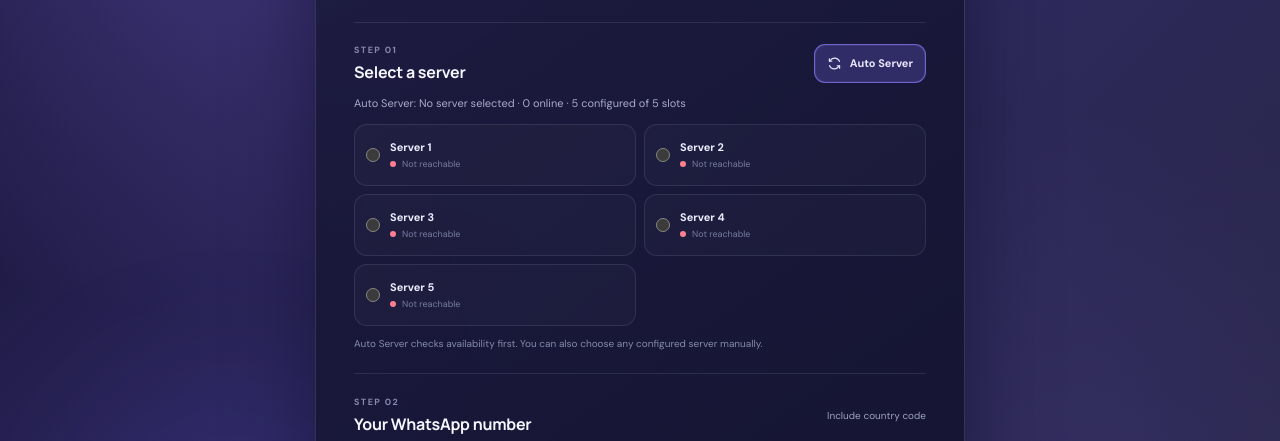
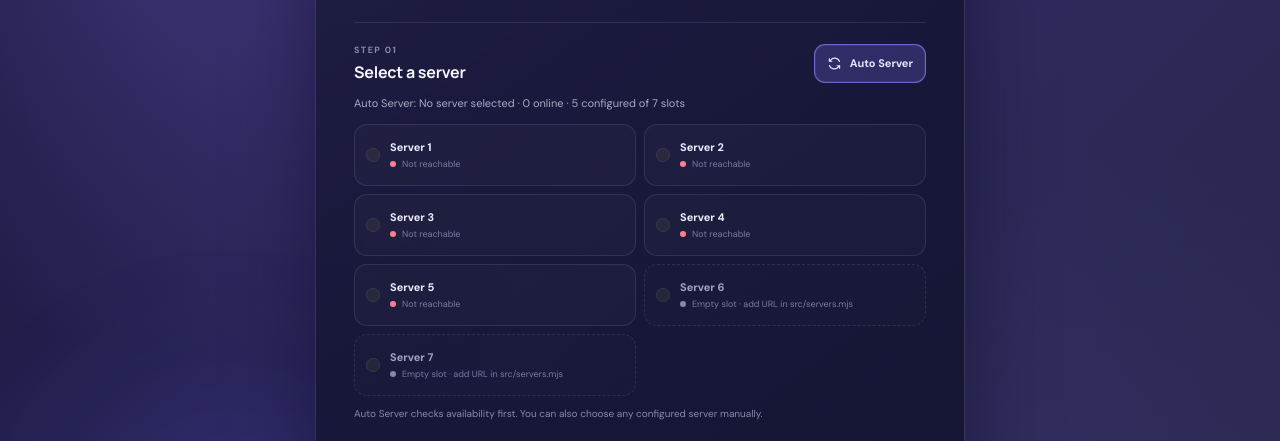
Before and after one commit to Faizan-MD-BOTZ/kashmiri-jutt, a plain HTML site: page index.html in a window 1280 px wide. Shown: the part 300-741 px from the top of the page. Drawn offline with Linux system fonts and the light colour scheme; no server answers.

Commit message:
feat(panel): add seven-server selection

```diff
--- a/app.js
+++ b/app.js
@@ -7,7 +7,7 @@ import {
   selectHealthyServer
 } from './src/pairing-core.mjs';
 
-const MAX_SERVER_SLOTS = 5;
+const MAX_SERVER_SLOTS = 7;
 const HEALTH_TIMEOUT_MS = 5000;
 const CODE_TIMEOUT_MS = 30000;
 
@@ -80,7 +80,7 @@ function renderServers() {
     radio.name = 'serverChoice';
     radio.value = slot.id;
     radio.checked = slot.id === selectedServerId;
-    radio.disabled = !configured || checkingServers;
+    radio.disabled = !configured || checkingServers || status === 'offline';
     radio.setAttribute('aria-label', configured ? slot.name : `${slot.name}, empty slot`);
     radio.addEventListener('change', () => {
       if (!radio.checked) return;
@@ -137,7 +137,7 @@ function updateServerSummary() {
   const selected = getSelectedSlot();
   const selectedName = selected?.name || 'No server selected';
   const modeLabel = routingMode === 'auto' ? 'Auto Server' : 'Manual selection';
-  serverSummary.textContent = `${modeLabel}: ${selectedName} · ${onlineCount} online · ${configuredCount} configured of 5 slots`;
+  serverSummary.textContent = `${modeLabel}: ${selectedName} · ${onlineCount} online · ${configuredCount} configured of 7 slots`;
 }
 
 async function checkServer(slot) {
--- a/index.html
+++ b/index.html
@@ -51,7 +51,7 @@
               </button>
             </div>
             <p class="server-summary" id="serverSummary" aria-live="polite">Checking configured servers…</p>
-            <div class="server-list" id="serverList" role="radiogroup" aria-label="Choose one of five servers"></div>
+            <div class="server-list" id="serverList" role="radiogroup" aria-label="Choose one of seven servers"></div>
             <p class="server-footnote">Auto Server checks availability first. You can also choose any configured server manually.</p>
           </section>
 
--- a/src/servers.mjs
+++ b/src/servers.mjs
@@ -1,10 +1,11 @@
-// Add your Heroku or Railway server URLs here.
+// Add only real Heroku or Railway server URLs here.
 // Each configured server must expose GET /code?number=<digits> and allow browser CORS.
 export const SERVERS = [
   { id: 'server-1', name: 'Server 1', baseUrl: 'https://freebot07-d877ac2d7885.herokuapp.com/' },
   { id: 'server-2', name: 'Server 2', baseUrl: 'https://web-production-461bb3.up.railway.app/' },
-  { id: 'server-3', name: 'Server 3', baseUrl: 'https://freebot07-d877ac2d7885.herokuapp.com/' },
-  { id: 'server-4', name: 'Server 4', baseUrl: 'https://freebot07-d877ac2d7885.herokuapp.com/' },
-  { id: 'server-5', name: 'Server 5', baseUrl: 'https://freebot07-d877ac2d7885.herokuapp.com/' },
-  { id: 'server-6', name: 'Server 6', baseUrl: 'https://web-production-461bb3.up.railway.app/' }
+  { id: 'server-3', name: 'Server 3', baseUrl: 'https://fazi007-f531d4510b01.herokuapp.com/' },
+  { id: 'server-4', name: 'Server 4', baseUrl: 'https://fazi008-d3fb7605adb5.herokuapp.com/' },
+  { id: 'server-5', name: 'Server 5', baseUrl: 'https://fazi009-9d9a2a67162e.herokuapp.com/' },
+  { id: 'server-6', name: 'Server 6', baseUrl: '' },
+  { id: 'server-7', name: 'Server 7', baseUrl: '' }
 ];
```
Also changed, not shown: test/pairing-core.test.mjs (+13 -5 lines), 3 other files.
